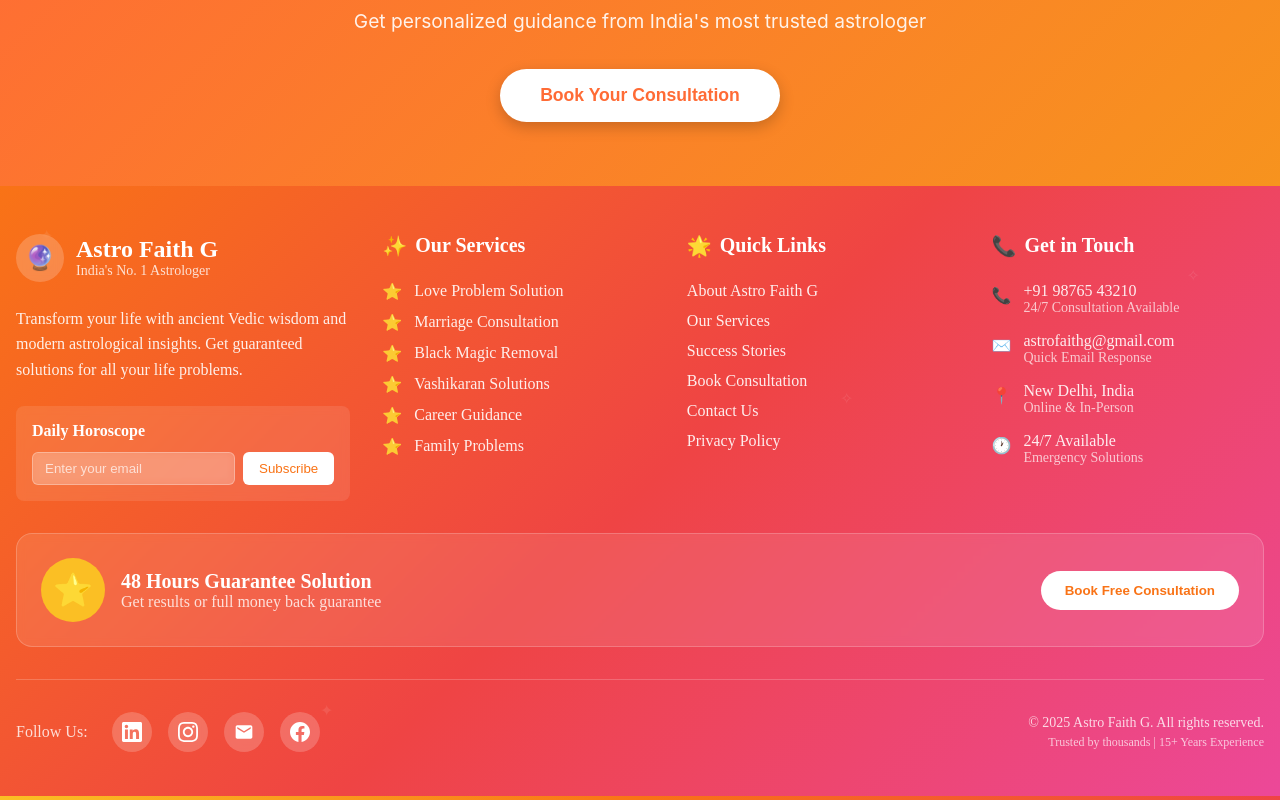
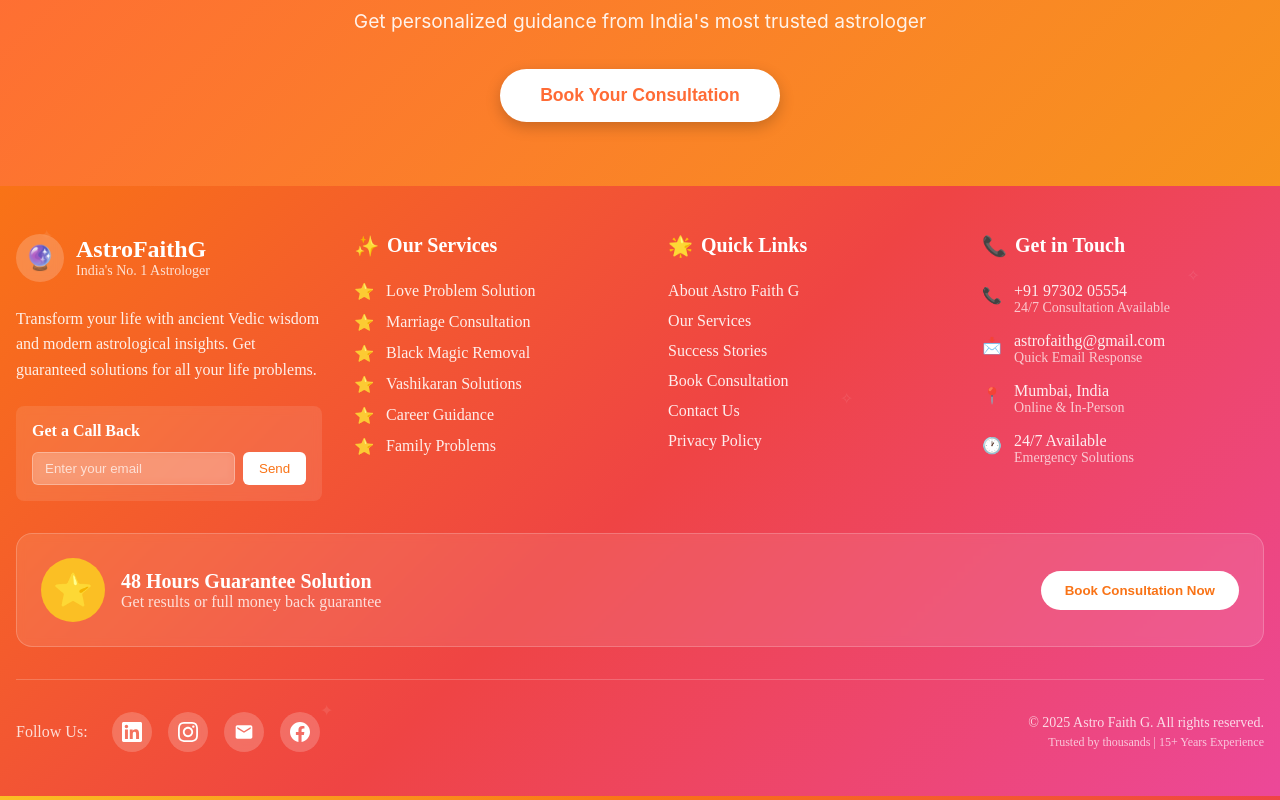
Before and after one commit to bhaveshnanda/AastroFaithG, a Next.js app: page /About in a window 1280 px wide. Shown: the part 2906-3706 px from the top of the page. Built offline with nearby package versions, Linux system fonts and the light colour scheme.

Commit message:
Footer component

```diff
--- a/src/components/Footer/Footer.js
+++ b/src/components/Footer/Footer.js
@@ -1,5 +1,6 @@
 import React from "react";
 import styles from "./Footer.module.css";
+import Link from "next/link";
 
 const Footer = () => {
   const currentYear = new Date().getFullYear();
@@ -43,7 +44,7 @@ const Footer = () => {
                 <span className={styles.logoIcon}>🔮</span>
               </div>
               <div>
-                <h3 className={styles.brandTitle}>Astro Faith G</h3>
+                <h3 className={styles.brandTitle}>AstroFaithG</h3>
                 <p className={styles.brandSubtitle}>India's No. 1 Astrologer</p>
               </div>
             </div>
@@ -55,14 +56,14 @@ const Footer = () => {
 
             {/* Newsletter Subscription */}
             <div className={styles.newsletter}>
-              <h4 className={styles.newsletterTitle}>Daily Horoscope</h4>
+              <h4 className={styles.newsletterTitle}>Get a Call Back</h4>
               <div className={styles.newsletterForm}>
                 <input
                   type="email"
                   placeholder="Enter your email"
                   className={styles.emailInput}
                 />
-                <button className={styles.subscribeBtn}>Subscribe</button>
+                <button className={styles.subscribeBtn}>Send</button>
               </div>
             </div>
           </div>
@@ -76,10 +77,10 @@ const Footer = () => {
 <ul className={styles.servicesList}>
   {services.map((service, index) => (
     <li key={index} className={styles.serviceItem}>
-                  <a href="#" className={styles.serviceLink}>
+      <Link href="/Appointment" className={styles.serviceLink}>
         <span className={styles.serviceIcon}>⭐</span>
         <span>{service}</span>
-                  </a>
+      </Link>
     </li>
   ))}
 </ul>
@@ -112,7 +113,7 @@ const Footer = () => {
               <div className={styles.contactItem}>
                 <span className={styles.contactIcon}>📞</span>
                 <div>
-                  <p className={styles.contactText}>+91 98765 43210</p>
+                  <p className={styles.contactText}>+91 97302 05554</p>
                   <p className={styles.contactSubtext}>
                     24/7 Consultation Available
                   </p>
@@ -120,7 +121,7 @@ const Footer = () => {
               </div>
 
               <div className={styles.contactItem}>
-                <span className={styles.contactIcon}>✉️</span>
+                <span className={styles.contactIcon}>📩</span>
                 <div>
                   <p className={styles.contactText}>astrofaithg@gmail.com</p>
                   <p className={styles.contactSubtext}>Quick Email Response</p>
@@ -130,7 +131,7 @@ const Footer = () => {
               <div className={styles.contactItem}>
                 <span className={styles.contactIcon}>📍</span>
                 <div>
-                  <p className={styles.contactText}>New Delhi, India</p>
+                  <p className={styles.contactText}>Mumbai, India</p>
                   <p className={styles.contactSubtext}>Online & In-Person</p>
                 </div>
               </div>
@@ -162,9 +163,11 @@ const Footer = () => {
                 </p>
               </div>
             </div>
+            <Link href="/Appointment">
               <button className={styles.guaranteeBtn}>
-              Book Free Consultation
+                Book Consultation Now
               </button>
+            </Link>
           </div>
         </div>
 
--- a/src/components/Footer/Footer.module.css
+++ b/src/components/Footer/Footer.module.css
@@ -463,7 +463,9 @@
   .services{
     display: none;
   }
-
+  .newsletter{
+    display: none;
+  }
   .mainContent {
     grid-template-columns: repeat(2, 1fr);
   }
@@ -472,3 +474,9 @@
     grid-column: 1 / -1;
   }
 }
+
+@media (max-width: 520px){
+  .newsletter{
+    display: none;
+  }
+}
--- a/src/pages/Contact/contact.module.css
+++ b/src/pages/Contact/contact.module.css
@@ -64,7 +64,7 @@
 .contactValue {
   font-size: 0.95rem;
   line-height: 1.5;
-  opacity: 0.95;
+  margin-bottom: 0px;
 }
 
 .formSection {
--- a/src/pages/index.js
+++ b/src/pages/index.js
@@ -10,7 +10,7 @@ export default function Home() {
       <Banner />
       <AboutSection />
       <Services />
-      <VideoSection />
+      {/* <VideoSection /> */}
     </Layout>
   );
 }
```
Also changed, not shown: src/components/VideoSection/VideoSection.js (+0 -9 lines), src/pages/Contact/index.js (+13 -11 lines), 1 other file (tests, documents, lock files or other folders). Lines whose indentation alone changed are shown as unchanged.
